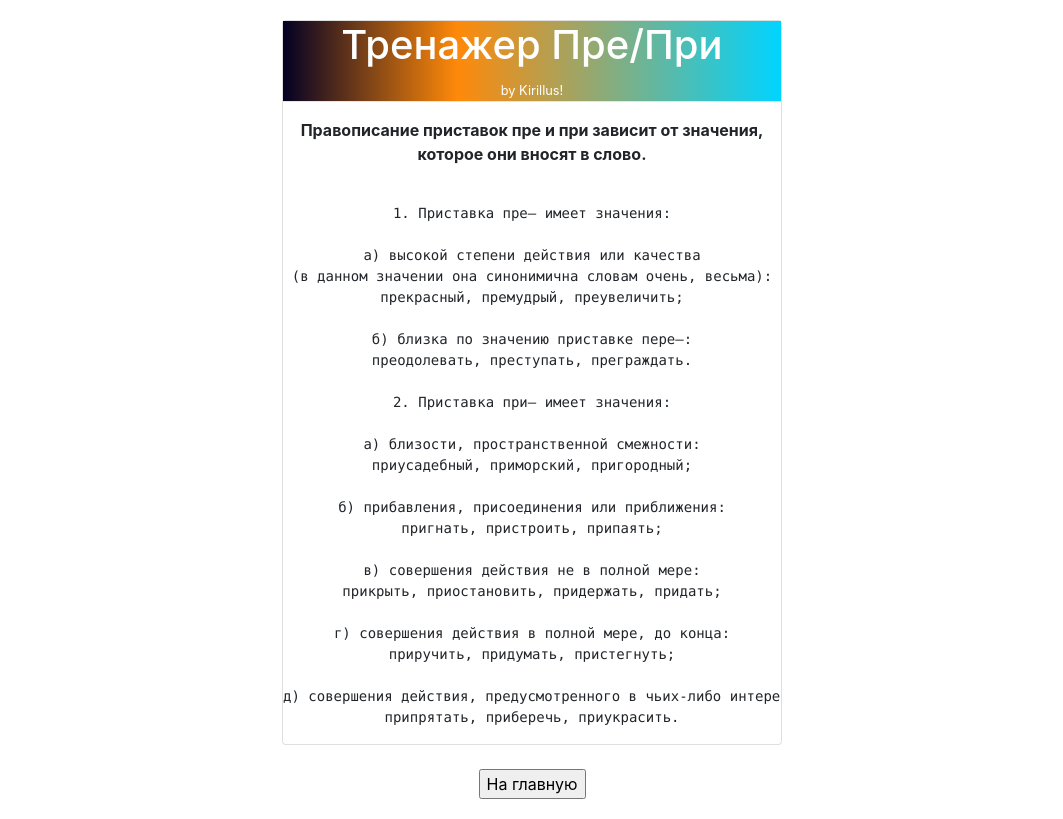
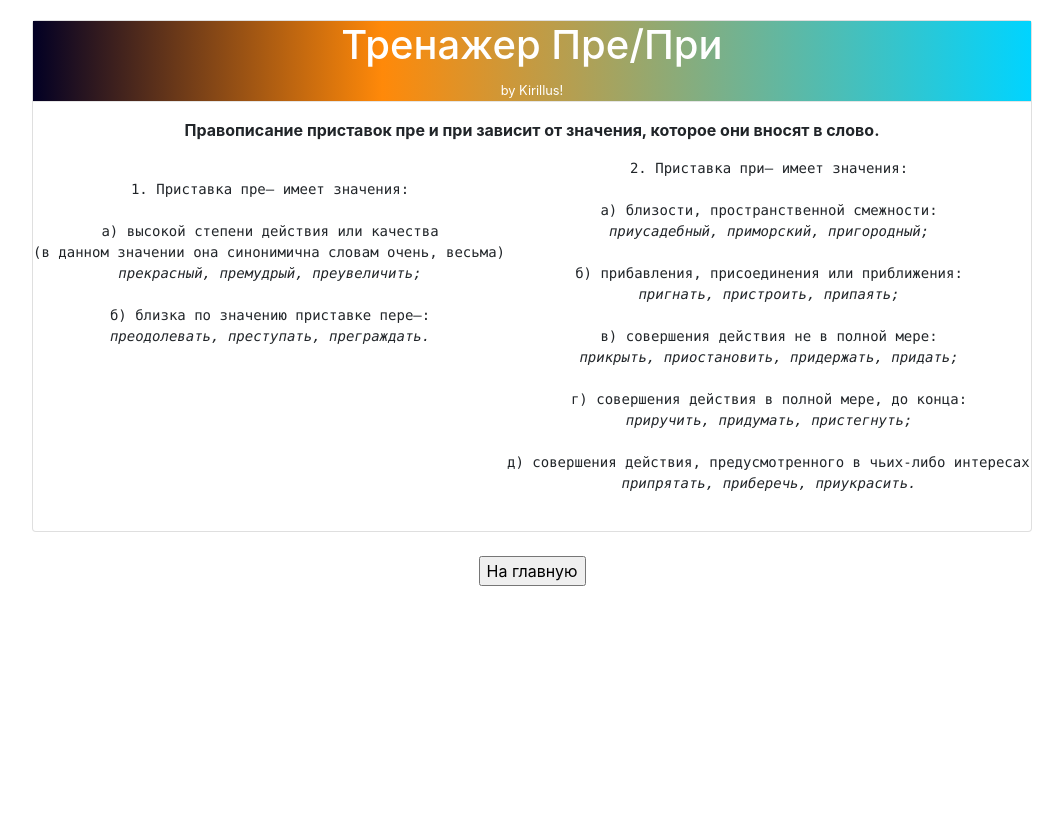
Before and after one commit to HORSE171/pre-pri-Trainer, a Flask app: page /teoriya in a window 1280 px wide. Shown: the whole page, without its empty margins (108-1171 px from the left). After the commit the page ends 586 px from the top, so only its background shows below. Run offline with Flask 2, Linux system fonts and the light colour scheme; parts of the project's set-up code (start-up, migrations or seed data) failed here and were passed over.

Commit message:
Added podkazka and fixed bug

```diff
--- a/main.py
+++ b/main.py
@@ -1,8 +1,8 @@
-from flask import Flask, render_template, request
+from flask import Flask, render_template, request, session
 import random
 
 app = Flask(__name__)
-
+app.secret_key = 'd_bil1234567890'
 filename = "wordslova"
 words = []
 questions = []
@@ -51,16 +51,19 @@ def teoriya():
 def quiz():
     global questdict
     number = request.form["qnum"]
-    questdict = generate_questions(int(number))
-    return render_template('main.html', questions=questdict)
+    session['questdict'] = generate_questions(int(number))
+    return render_template('main.html', questions=session['questdict'])
 
 
 @app.route('/results', methods=['POST'])
 def check_answers():
     results = {}
     correct = 0
+    questdict = session['questdict']
+    print(questdict)
     for word in request.form:  # цикл по вопросам; входящая структура данных: {"вопрос":"буква которую ответил чел"}   requst.form ={'пр...любезный': 'е', 'пр...рвать': 'е', 'пр...мудрость': 'е', 'пр...валировать': 'е'}
         answered = request.form[word]  # сохраняем в вспомогательную переменную ответ(букву) на вопрос
+
         if questdict[word] == answered:  # сравнение буквы, которую ответил чел с правильной буквой в словаре вопросов
             correct = correct + 1  # если они равны то прибавляем 1 к переменной количества правильных ответов
             word = word.replace("...", questdict[word])
--- a/static/css/main.css
+++ b/static/css/main.css
@@ -10,3 +10,13 @@ body {
     margin: auto;
     max-width: 500px;
 }
+.theory {
+    text-align: center;
+    margin: auto;
+    max-width: 1000px;
+}
+
+.theory-text {
+    display: flex;
+    justify-content:center;
+}
--- a/templates/teoriya.html
+++ b/templates/teoriya.html
@@ -7,7 +7,7 @@
     <title>Тренажер Кириллуса</title>
 </head>
 <body>
-<div class="card quiz">
+<div class="card theory">
     <div class="quiz-header">
         <h1>Тренажер Пре/При</h1>
         <small>by Kirillus!</small>
@@ -15,33 +15,37 @@
     <hr class="mt-0"/>
     <p><b>Правописание приставок пре и при зависит от
         значения, которое они вносят в слово.</b></p>
-    <pre>
+    <div class="theory-text">
+        <pre>
 
 1. Приставка пре– имеет значения:
 
 а) высокой степени действия или качества
 (в данном значении она синонимична словам очень, весьма):
-прекрасный, премудрый, преувеличить;
+<i>прекрасный, премудрый, преувеличить;</i>
 
 б) близка по значению приставке пере–:
-преодолевать, преступать, преграждать.
-
+<i>преодолевать, преступать, преграждать.</i>
+    </pre>
+    <pre>
 2. Приставка при– имеет значения:
 
 а) близости, пространственной смежности:
-приусадебный, приморский, пригородный;
+<i>приусадебный, приморский, пригородный;</i>
 
 б) прибавления, присоединения или приближения:
-пригнать, пристроить, припаять;
+<i>пригнать, пристроить, припаять;</i>
 
 в) совершения действия не в полной мере:
-прикрыть, приостановить, придержать, придать;
+<i>прикрыть, приостановить, придержать, придать;</i>
 
 г) совершения действия в полной мере, до конца:
-приручить, придумать, пристегнуть;
+<i>приручить, придумать, пристегнуть;</i>
 
 д) совершения действия, предусмотренного в чьих-либо интересах:
-припрятать, приберечь, приукрасить.</pre>
+<i>припрятать, приберечь, приукрасить.</i>
+    </pre>
+    </div>
 </div>
     <form class="quiz mt-4" action="/">
         <input type="submit" value="На главную"><!--#это кнопка-->
--- a/templates/welcome.html
+++ b/templates/welcome.html
@@ -18,6 +18,9 @@
         <input class="mb-3" type="submit" value="Создать тест"><!--#это кнопка-->
     </form>
 </div>
+<div class="card quiz mt-2">
+    <p>В тесте может быть от 3 до 30 вопросов.</p>
+</div>
     <form class="quiz mt-4" action="/teoriya">
         <input type="submit" value="Теория"><!--#это кнопка-->
     </form>
```
